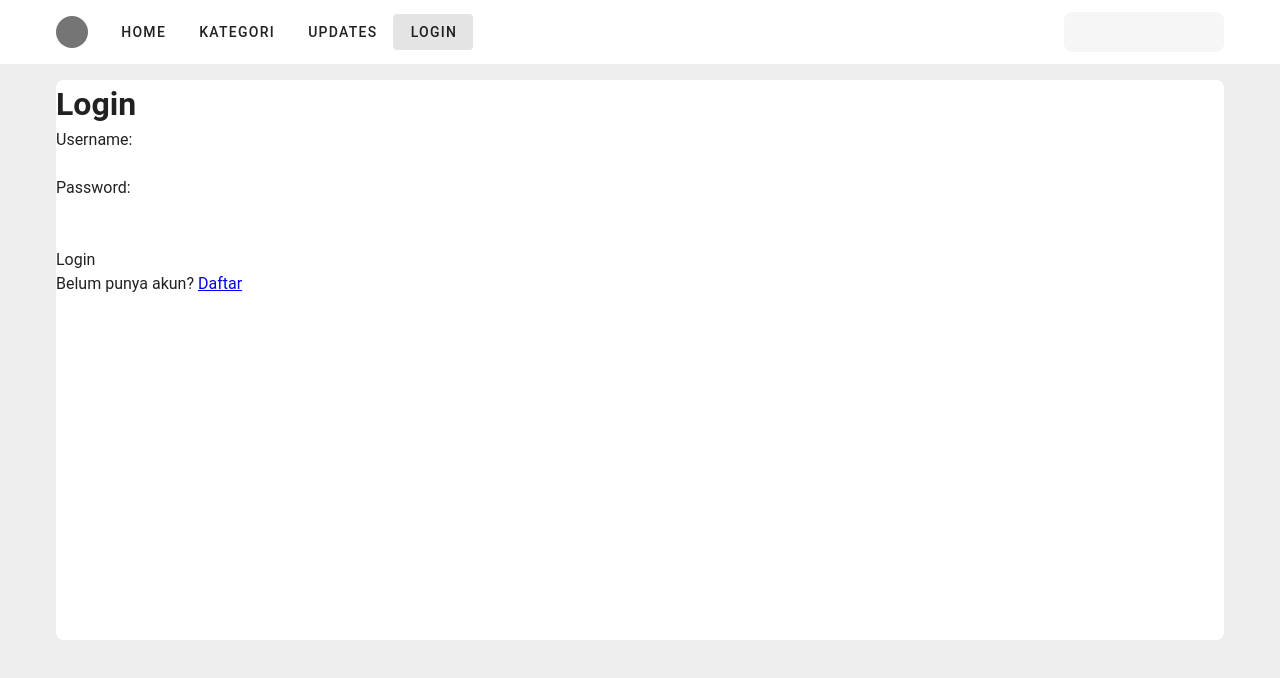
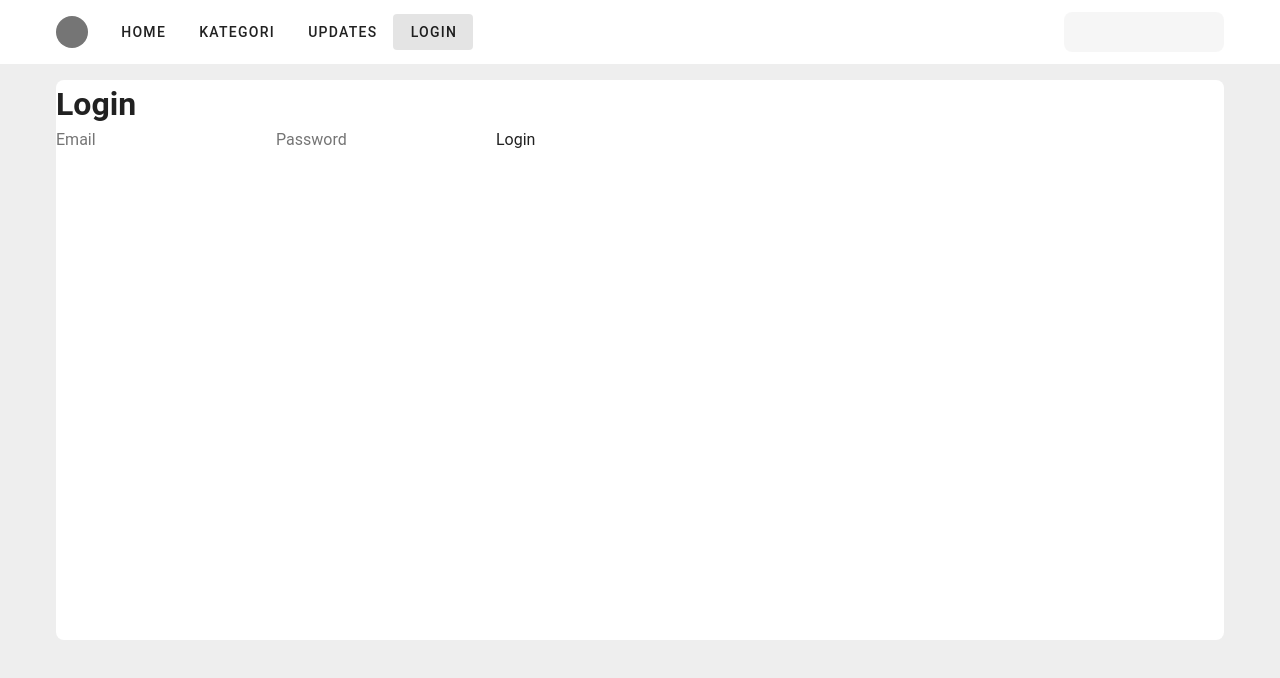
Before and after one commit to TaufikM3/CloverLibrary, a Vue app in the folder frontend/: page /login in a window 1280 px wide. Shown: the top 678 px of the page. Built offline with nearby package versions, Linux system fonts and the light colour scheme.

Commit message:
Pembuatan fitur Register (berhasil) dan login (namun masih gagal)

```diff
--- a/frontend/src/views/Pendaftaran/loginView.vue
+++ b/frontend/src/views/Pendaftaran/loginView.vue
@@ -1,38 +1,42 @@
 <template>
   <div>
     <h1>Login</h1>
-      <!-- Form login -->
-      <form @submit.prevent="handleLogin">
-        <label for="username">Username:</label><br>
-        <input type="text" id="username" v-model="username"><br>
-        <label for="password">Password:</label><br>
-        <input type="password" id="password" v-model="password"><br><br>
+    <form @submit.prevent="login">
+      <input v-model="email" type="email" placeholder="Email" required />
+      <input v-model="password" type="password" placeholder="Password" required />
       <button type="submit">Login</button>
     </form>
-      <p>Belum punya akun? <router-link to="/register">Daftar</router-link></p>
   </div>
 </template>
 
 <script setup lang="ts">
 import { ref } from 'vue';
 import { useRouter } from 'vue-router';
+import API from '../../API/api';
 
-    const username = ref('');
+const email = ref('');
 const password = ref('');
 
 const router = useRouter();
 
-    const handleLogin = async () => {
-      // Implementasi logika login sesuai kebutuhan
-      // Misalnya, panggil fungsi API untuk login
+const login = async () => {
   try {
-        // Contoh sederhana, di sini seharusnya menggunakan API login
-        console.log('Logging in with:', username.value, password.value);
-        // Redirect setelah login sukses
-        router.push('/');
+    const credentials = { email: email.value, password: password.value };
+    const response = await API.loginUser(credentials);
+
+    // Assuming API.loginUser returns a user object or token upon successful login
+    if (response.success) {
+      // Handle successful login (e.g., store token in localStorage)
+      localStorage.setItem('token', response.token);
+      router.push('/dashboard'); // Redirect to dashboard or another route
+    } else {
+      // Handle unsuccessful login (show error message)
+      console.error('Login failed:', response.message);
+      // Optionally, display error message to user
+    }
   } catch (error) {
-        console.error('Login failed:', error);
-        // Handle error
+    console.error('Error during login:', error);
+    // Handle other errors (e.g., network issues)
   }
-    }
+};
 </script>
```
Lines whose indentation alone changed are shown as unchanged.
